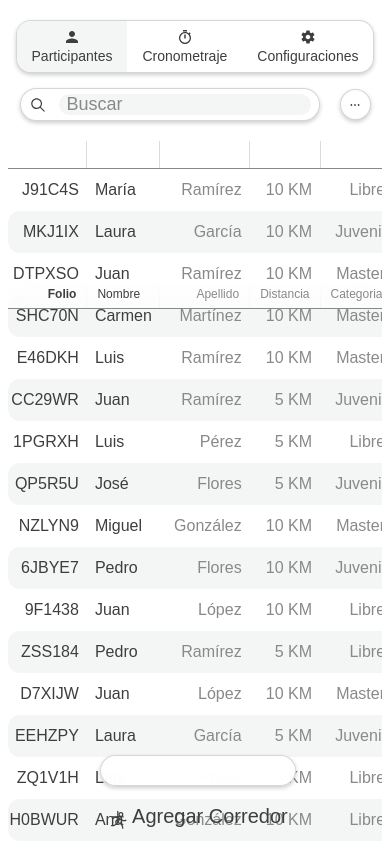
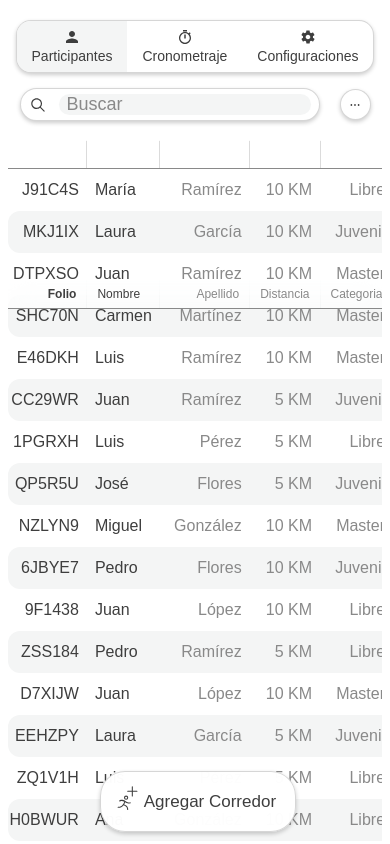
Before and after one commit to VexedElm035/gestion-folios, a React (Vite) app: page / in a window 390 px wide. Shown: the top 844 px of the page. Built offline with nearby package versions, Linux system fonts and the light colour scheme.

Commit message:
Minor visual fix for RunnerButton in mobile

```diff
--- a/src/components/navbar/elements/runnerbutton.css
+++ b/src/components/navbar/elements/runnerbutton.css
@@ -16,7 +16,7 @@
 
 .running-container{
   position: absolute;
-  top: calc(100% + 8px);
+  /* top: calc(100% + 8px); */
   left: 0;
   z-index: 101;
   color: var(--regular-text-color);
@@ -46,6 +46,8 @@
 .running-container.is-expanded{
   width: auto;
   height: auto;
+  top: calc(100% + 8px);
+  left: unset;
 }
 
 .running-button{
@@ -135,14 +137,28 @@
   }
 
   .running-container{
-    top: auto;
-    bottom: calc(100% + 8px);
+    /* top: unset;
+    bottom: calc(100% + 8px); */
+    /* width: calc(var(--runner-collapsed-width) + 40px);
+    height: calc(var(--runner-collapsed-height) + 10px); */
+  }
+
+  .running-container.is-collapsed.is-mobile{
+    /* width: calc(var(--runner-collapsed-width) + 40px); */
+    height: calc(var(--runner-collapsed-height) + 30px);
+    /* width: calc(var(--runner-collapsed-width) + 60px); */
+  }
+
+  .running-container.is-expanded.is-mobile{
+    top: unset;
+    bottom: calc(100% - 35px);
+    height: calc(var(--runner-collapsed-height) + 450px);
   }
 
   .window-content {
     width: 320px;
     height: 350px;
-    padding: 10px 15px 10px 15px;
+    padding: 0px 15px 10px 15px;
   }
 
   .add-runner-button{
@@ -165,6 +181,16 @@
   }
 
   .running-icon, .plus-icon, .running-text-button{
-    font-size: calc(var(--heading-text));
+    font-size: calc(var(--heading-text) - 3px);
+  }
+
+  .running-icon{
+    left: -5px;
+    top: -1px;
+  }
+
+  .plus-icon{
+    top: -12px;
+    right: -7px;
   }
 }
--- a/src/views/participants/participants.css
+++ b/src/views/participants/participants.css
@@ -27,7 +27,7 @@
 @media (max-width: 480px) {
     .runner-section {
         top: unset;
-        bottom: 5px;
+        bottom: 20px;
         right: 24%;
     }
 }
```
